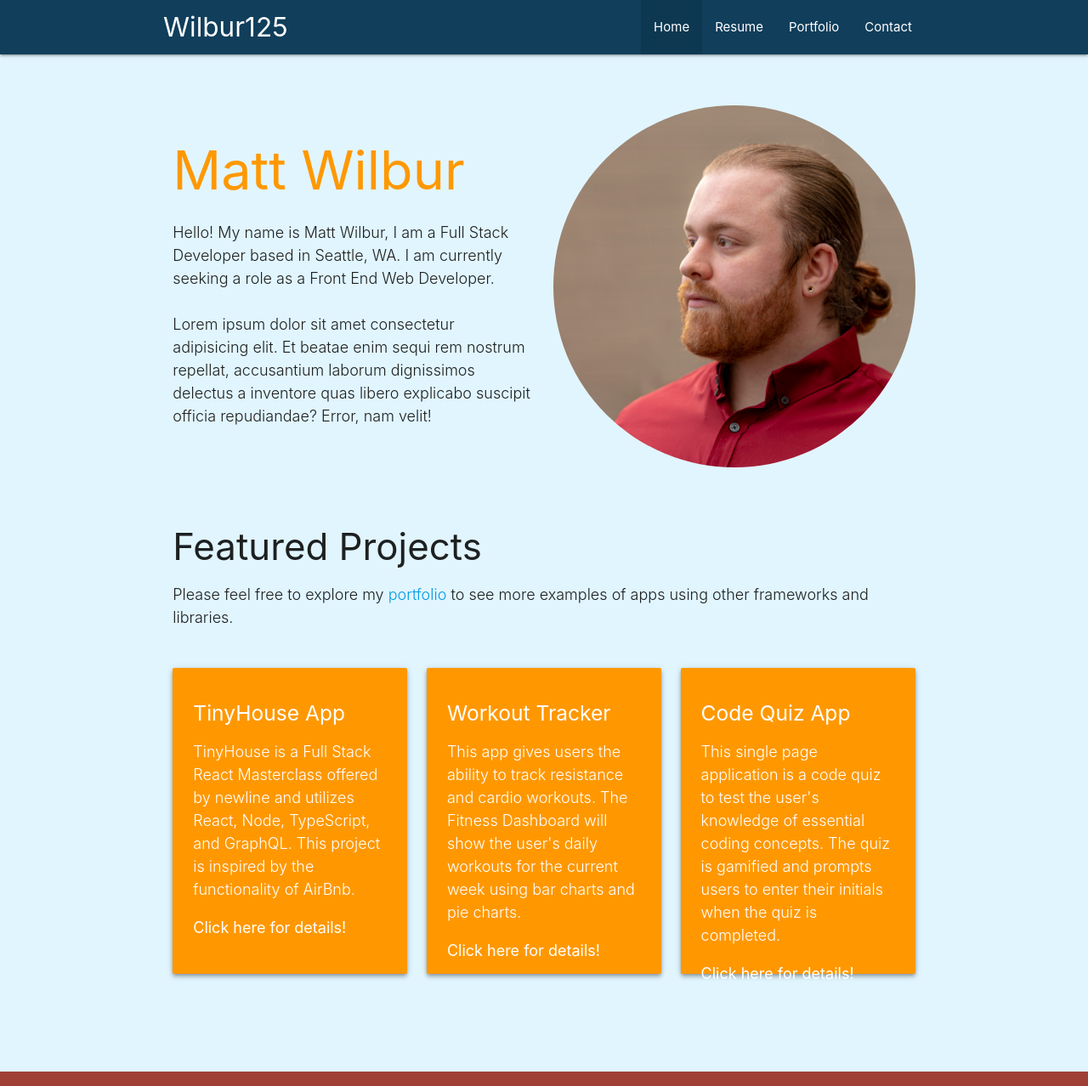
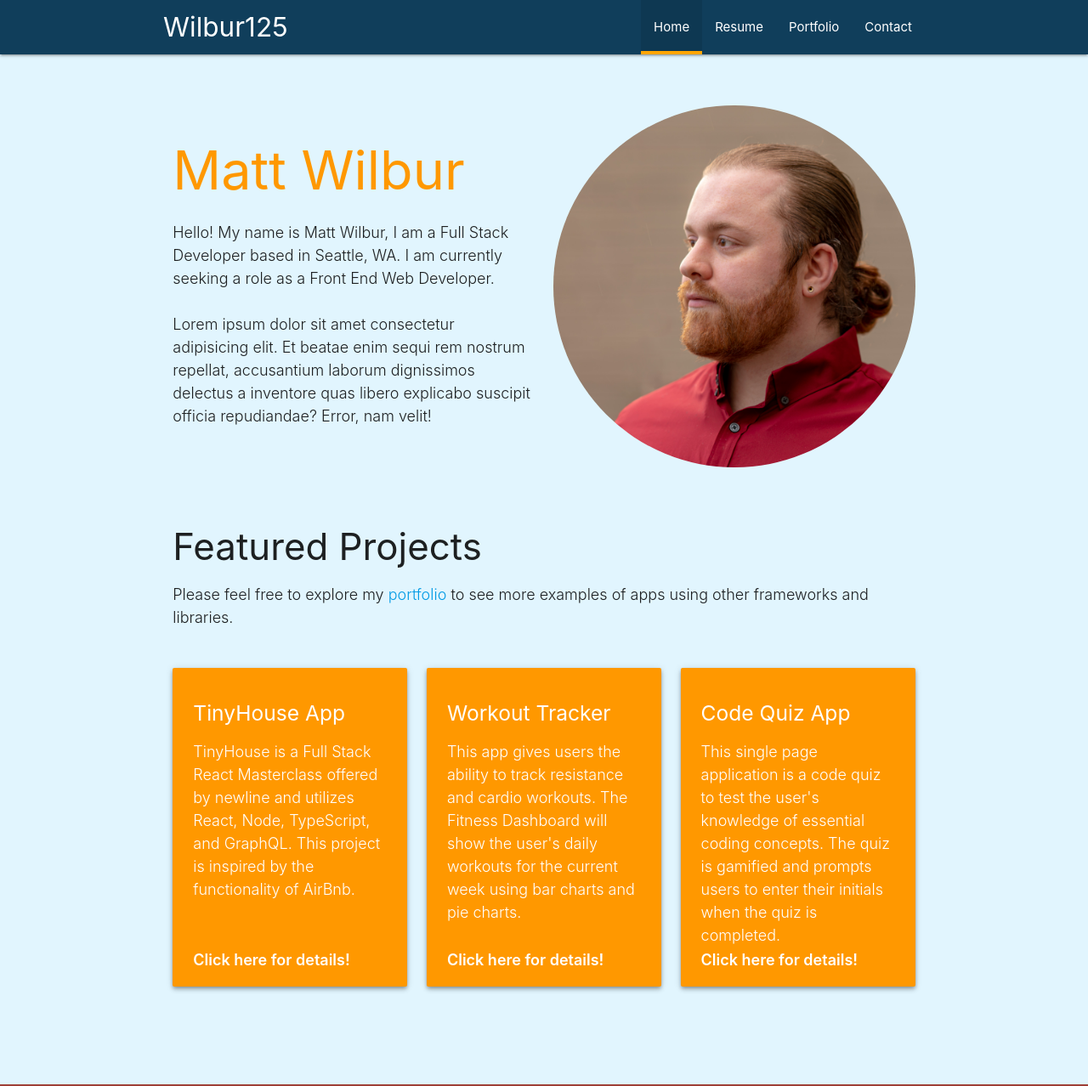
Before and after one commit to wilbur125/portfolio, a plain HTML site: page index.html in a window 1280 px wide. Shown: the top 1278 px of the page at 85% size. Drawn offline with nearby package versions, Linux system fonts and the light colour scheme.

Commit message:
Added box shadow property to active class to show what page the user is on in nav bar, created boldify class add font weight to various html elements, updated card height, added text-shadow to card heading, added css properties to bottom id to absolute position to elements on cards

```diff
--- a/css/style.css
+++ b/css/style.css
@@ -1,5 +1,9 @@
 #nav {
   background-color: #103e5b;
+}
+
+.active {
+  box-shadow: inset 0px -4px orange;
 }
 
 #page-footer {
@@ -26,8 +30,18 @@ p {
   font-size: large;
 }
 
+.boldify {
+  font-weight: 600;
+}
+
+#bottom {
+  position: absolute;
+  bottom:0;
+}
+
 #portfolio-card__heading {
  font-weight: bold;
+ text-shadow: 2px 2px 2px #ffffff, -2px -2px 2px #ffffff, -2px 2px 2px #ffffff, 2px -2px 2px #ffffff;
 }
 
 #portfolio-card__description {
@@ -40,7 +54,7 @@ p {
 
 @media (min-width: 993px) {
   .card-home {
-    height: 450px;
+    height: 500px;
   }
 }
 
@@ -52,18 +66,18 @@ p {
 
 @media (min-width: 1129px) {
   .card-home {
-    height: 365px;
+    height: 375px;
   }
 }
 
 @media (min-width: 1142px) {
   .card-home {
-    height: 360px;
+    height: 375px;
   }
 }
 
 @media (min-width: 1300px) {
   .card-home {
-    height: 315px;
+    height: 325px;
   }
 }
```
